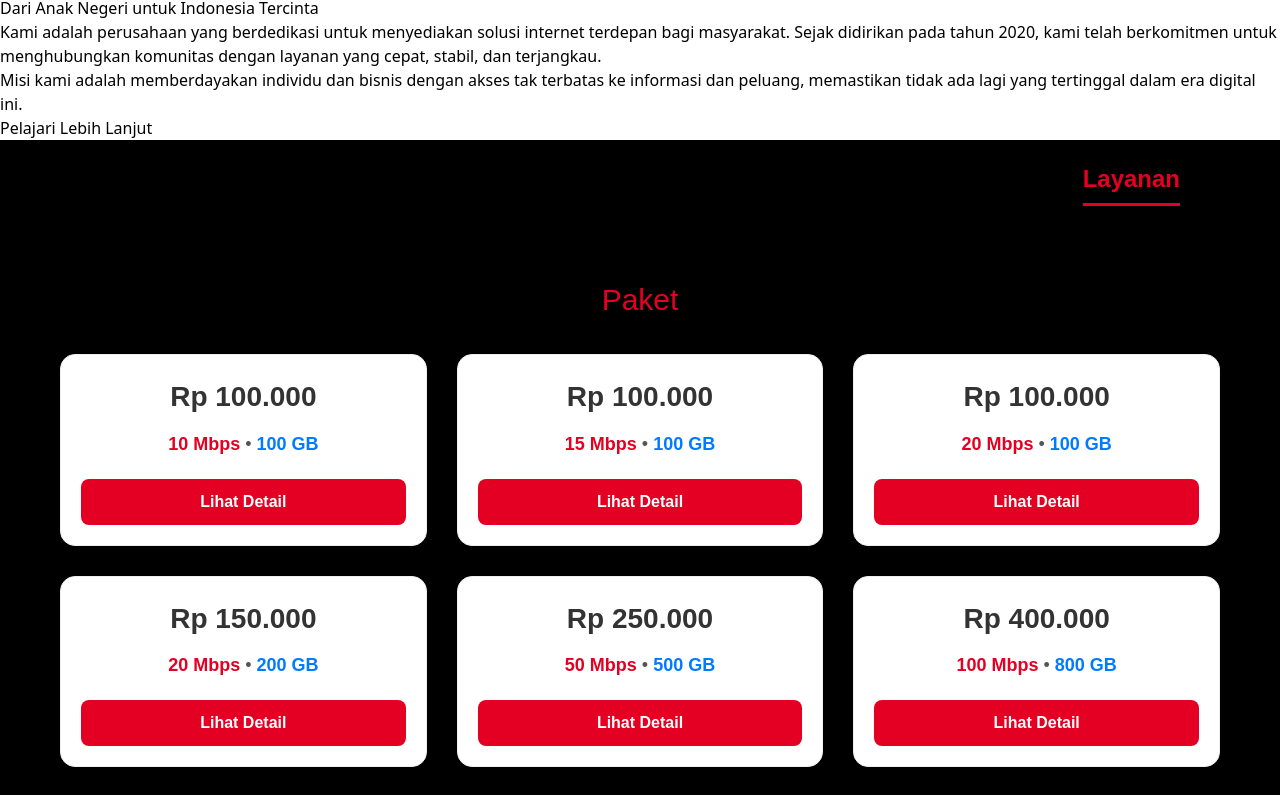
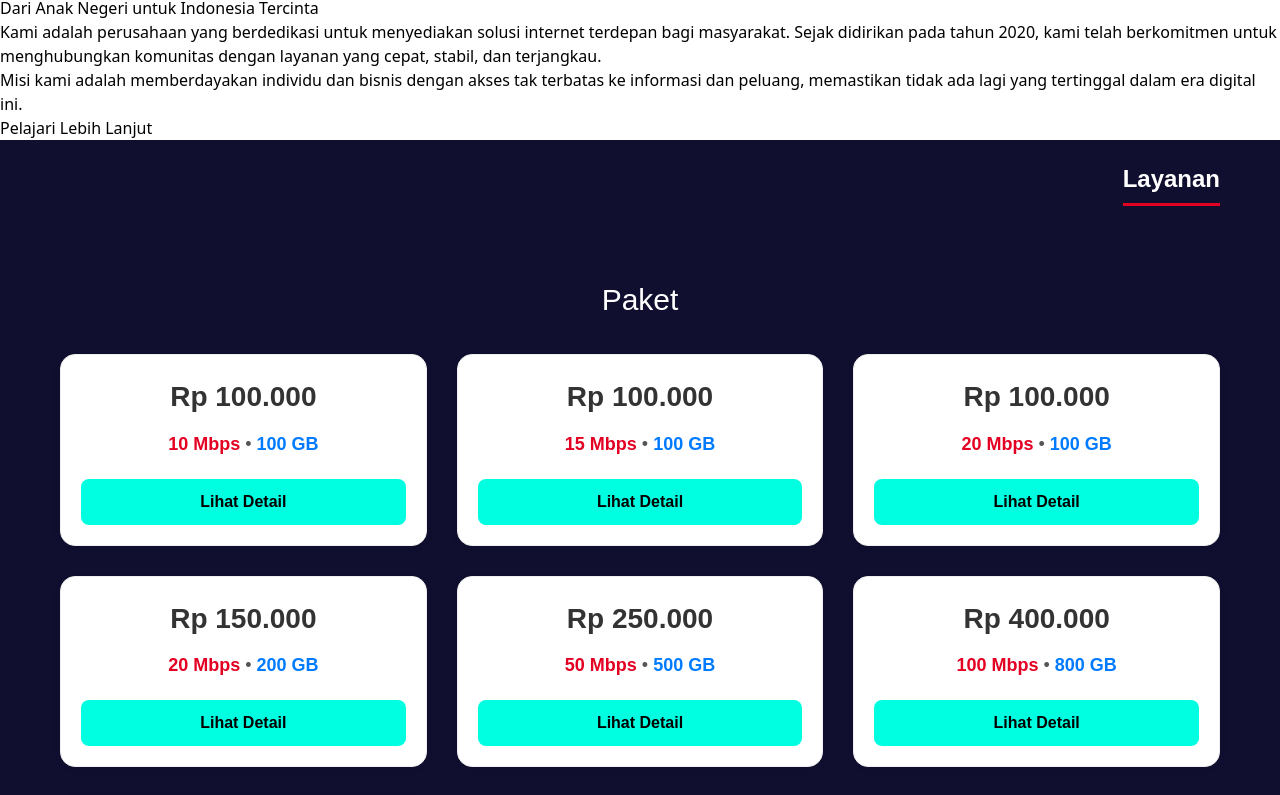
Before and after one commit to WahyuAndikaRahadi/ISP-Project, a React (Vite) app: page / in a window 1280 px wide. Shown: the part 1376-2171 px from the top of the page. Built offline with nearby package versions, Linux system fonts and the light colour scheme; no server answers.

Commit message:
update services

```diff
--- a/src/sections/Service.jsx
+++ b/src/sections/Service.jsx
@@ -1,224 +1,34 @@
-import React, { useState, useEffect } from 'react';
+import React, { useState } from 'react';
 
-// Menggunakan placeholder untuk ikon/gambar.
-// Anda bisa menggantinya dengan path ke aset lokal Anda jika ada.
-const telkomselVideoImage = 'https://placehold.co/400x250/cccccc/333333?text=Telkomsel+Video';
+// Konstanta warna untuk kemudahan kustomisasi
+const telkomselRed = '#E30022';
+const Layananpaket = '#ffffff'
+const dataBlue = '#007bff';
+const buttonAccent1 = '#00FFE1';
+const buttonAccent2 = '#FF00BB';
 
-const Service = () => {
-    // Data Paket SIMPATI (disesuaikan dengan tampilan kartu baru dari screenshot)
-    const simpatiPackages = [
-        {
-            id: 'simpati-gigamax-100k-10m-100g',
-            price: 'Rp 100.000',
-            speed: '10 Mbps',
-            dataAmount: '100 GB',
-            name: 'Paket A' // Nama opsional jika diperlukan
-        },
-        {
-            id: 'simpati-gigamax-100k-15m-100g',
-            price: 'Rp 100.000',
-            speed: '15 Mbps',
-            dataAmount: '100 GB',
-            name: 'Paket B'
-        },
-        {
-            id: 'simpati-gigamax-100k-20m-100g',
-            price: 'Rp 100.000',
-            speed: '20 Mbps',
-            dataAmount: '100 GB',
-            name: 'Paket C'
-        },
-        {
-            id: 'simpati-gigamax-150k-20m-200g',
-            price: 'Rp 150.000',
-            speed: '20 Mbps',
-            dataAmount: '200 GB',
-            name: 'Paket D'
-        },
-        {
-            id: 'simpati-gigamax-250k-50m-500g',
-            price: 'Rp 250.000',
-            speed: '50 Mbps',
-            dataAmount: '500 GB',
-            name: 'Paket E'
-        },
-        {
-            id: 'simpati-gigamax-400k-100m-800g',
-            price: 'Rp 400.000',
-            speed: '100 Mbps',
-            dataAmount: '800 GB',
-            name: 'Paket F'
-        },
-        {
-            id: 'simpati-gigamax-600k-500m-900g',
-            price: 'Rp 600.000',
-            speed: '500 Mbps',
-            dataAmount: '900 GB',
-            name: 'Paket G'
-        }
-    ];
+// Komponen PackageCard
+const PackageCard = ({ packageInfo }) => {
+    const [isHovered, setIsHovered] = useState(false);
 
-    // Data Paket Telkomsel Halo (disesuaikan dengan tampilan kartu baru, contoh saja)
-    const telkomselHaloPackages = [
-        {
-            id: 'halo-reguler-s',
-            price: 'Rp 80.000',
-            speed: '10 Mbps',
-            dataAmount: '50 GB',
-            name: 'Halo S'
-        },
-        {
-            id: 'halo-reguler-m',
-            price: 'Rp 120.000',
-            speed: '25 Mbps',
-            dataAmount: '100 GB',
-            name: 'Halo M'
-        }
-    ];
-
-    // Style inline untuk elemen-elemen
-    const containerStyle = {
-        maxWidth: '1200px',
-        margin: '0 auto',
-        padding: '0 20px',
-    };
-
-    const pageStyle = {
-        fontFamily: "'Poppins', sans-serif",
-        backgroundColor: '#000000',
-        color: '#333',
-        lineHeight: '1.6',
-        paddingTop: '20px', // Memberi sedikit ruang di atas
-    };
-
-    const mainHeaderStyle = {
-        display: 'flex',
-        justifyContent: 'flex-end',
-        gap: '40px',
-        marginBottom: '30px',
-        fontSize: '24px',
-        fontWeight: '600',
-        color: '#555',
-    };
-
-    const headerItemActiveStyle = {
-        color: '#E30022', // Warna merah Telkomsel
-        borderBottom: '3px solid #E30022',
-        paddingBottom: '5px',
-    };
-
-    const heroSectionStyle = {
-        display: 'flex',
-        alignItems: 'center',
-        gap: '40px',
-        backgroundColor: '#000000',
+    const cardStyle = {
+        backgroundColor: '#ffffff',
+        padding: '20px',
         borderRadius: '15px',
-        boxShadow: '0 4px 10px rgba(0,0,0,0.05)',
-        padding: '30px',
-        marginBottom: '40px',
-    };
-
-    const heroImageContainerStyle = {
-        flex: '1',
-        minWidth: '300px',
-        borderRadius: '10px',
-        overflow: 'hidden',
-    };
-
-    const heroImageStyle = {
-        width: '100%',
-        height: 'auto',
-        display: 'block',
-        borderRadius: '10px',
-    };
-
-    const heroContentStyle = {
-        flex: '1',
-        padding: '20px',
-    };
-
-    const heroH2Style = {
-        fontSize: '32px',
-        marginBottom: '10px',
-        color: '#333',
-    };
-
-    const heroPStyle = {
-        fontSize: '18px',
-        color: '#666',
-        marginBottom: '20px',
-    };
-
-    const seeAllPackagesBtnStyle = {
-        backgroundColor: '#E30022', // Warna merah Telkomsel
-        color: '#fff',
-        border: 'none',
-        padding: '12px 25px',
-        borderRadius: '8px',
-        cursor: 'pointer',
-        fontSize: '18px',
-        fontWeight: '600',
-        transition: 'background-color 0.3s ease',
-    };
-
-    const packageSectionStyle = {
-        padding: '40px 0',
-        marginBottom: '40px',
-    };
-
-    const sectionTitleStyle = {
-        fontSize: '30px',
-        marginBottom: '30px',
-        color: '#E30022', // Warna merah Telkomsel
-        textAlign: 'center',
-    };
-
-    const packageGridStyle = {
-        display: 'grid',
-        gridTemplateColumns: 'repeat(auto-fit, minmax(280px, 1fr))',
-        gap: '30px',
-    };
-
-    // --- Gaya untuk Card Baru ---
-    const newPackageCardStyle = {
-        backgroundColor: '#ffffff',
-        padding: '20px', // Padding lebih kecil dari sebelumnya
-        borderRadius: '15px',
-        boxShadow: '0 2px 8px rgba(0,0,0,0.05)',
+        boxShadow: isHovered ? '0 6px 15px rgba(0,0,0,0.15)' : '0 2px 8px rgba(0,0,0,0.05)',
         textAlign: 'center',
         display: 'flex',
         flexDirection: 'column',
         justifyContent: 'space-between',
         height: 'auto',
-        border: '1px solid #eee', // Border tipis seperti di gambar
+        border: '1px solid #eee',
+        transition: 'transform 0.3s ease, box-shadow 0.3s ease',
+        transform: isHovered ? 'translateY(-5px)' : 'translateY(0)',
     };
 
-    const newPackagePriceStyle = {
-        fontSize: '28px',
-        fontWeight: '700',
-        color: '#333',
-        marginBottom: '10px',
-    };
-
-    const newPackageSpeedDataStyle = {
-        fontSize: '18px',
-        color: '#555',
-        marginBottom: '20px',
-    };
-
-    const newPackageSpeedLabelStyle = {
-        fontWeight: '600',
-        color: '#E30022', // Warna merah untuk Mbps
-    };
-
-    const newPackageDataLabelStyle = {
-        fontWeight: '600',
-        color: '#007bff', // Warna biru untuk GB (contoh, bisa disesuaikan)
-    };
-
-    const newLihatDetailBtnStyle = {
-        backgroundColor: '#E30022',
-        color: '#fff',
+    const buttonStyle = {
+        backgroundColor: isHovered ? buttonAccent2 : buttonAccent1,
+        color: '#000',
         border: 'none',
         padding: '10px 20px',
         borderRadius: '8px',
@@ -228,45 +38,25 @@ const Service = () => {
         transition: 'background-color 0.3s ease',
         width: '100%',
     };
-    // --- Akhir Gaya Card Baru ---
-
-
-    const footerStyle = {
-        backgroundColor: '#333',
-        color: '#fff',
-        textAlign: 'center',
-        padding: '25px 0',
-        fontSize: '15px',
-    };
-
-    // Komponen PackageCard yang diperbarui
-    const PackageCard = ({ packageInfo }) => {
-        const [hovered, setHovered] = useState(false);
-
-        const cardHoverStyle = {
-            transform: 'translateY(-5px)',
-            boxShadow: '0 6px 15px rgba(0,0,0,0.15)',
-        };
 
     return (
         <div
-                style={{
-                    ...newPackageCardStyle, // Menggunakan gaya kartu baru
-                    ...(hovered ? cardHoverStyle : {}),
-                }}
-                onMouseEnter={() => setHovered(true)}
-                onMouseLeave={() => setHovered(false)}
+            style={cardStyle}
+            onMouseEnter={() => setIsHovered(true)}
+            onMouseLeave={() => setIsHovered(false)}
         >
             <div>
-                    <p style={newPackagePriceStyle}>{packageInfo.price}</p>
-                    <p style={newPackageSpeedDataStyle}>
-                        <span style={newPackageSpeedLabelStyle}>{packageInfo.speed}</span> &bull; <span style={newPackageDataLabelStyle}>{packageInfo.dataAmount}</span>
+                <p style={{ fontSize: '28px', fontWeight: '700', color: '#333', marginBottom: '10px' }}>
+                    {packageInfo.price}
+                </p>
+                <p style={{ fontSize: '18px', color: '#555', marginBottom: '20px' }}>
+                    {/* Menggunakan tag <span> terpisah untuk warna Mbps dan GB */}
+                    <span style={{ fontWeight: '600', color: telkomselRed }}>{packageInfo.speed}</span> &bull; <span style={{ fontWeight: '600', color: dataBlue }}>{packageInfo.dataAmount}</span>
                 </p>
             </div>
             <div>
                 <button
-                        className="lihat-detail-btn-hover" // Kelas untuk hover CSS
-                        style={newLihatDetailBtnStyle}
+                    style={buttonStyle}
                     onClick={() => alert(`Melihat detail paket ${packageInfo.name || packageInfo.id}`)}
                 >
                     Lihat Detail
@@ -276,137 +66,53 @@ const Service = () => {
     );
 };
 
-    // Menginjeksikan gaya global dan media queries menggunakan useEffect
-    useEffect(() => {
-        const styleSheet = document.createElement("style");
-        styleSheet.type = "text/css";
-        styleSheet.innerText = `
-            body { margin: 0; padding: 0; box-sizing: border-box; } /* Reset margin browser global */
+// Komponen utama Service
+const Service = () => {
+    const simpatiPackages = [
+        { id: 'simpati-gigamax-100k-10m-100g', price: 'Rp 100.000', speed: '10 Mbps', dataAmount: '100 GB', name: 'Paket A' },
+        { id: 'simpati-gigamax-100k-15m-100g', price: 'Rp 100.000', speed: '15 Mbps', dataAmount: '100 GB', name: 'Paket B' },
+        { id: 'simpati-gigamax-100k-20m-100g', price: 'Rp 100.000', speed: '20 Mbps', dataAmount: '100 GB', name: 'Paket C' },
+        { id: 'simpati-gigamax-150k-20m-200g', price: 'Rp 150.000', speed: '20 Mbps', dataAmount: '200 GB', name: 'Paket D' },
+        { id: 'simpati-gigamax-250k-50m-500g', price: 'Rp 250.000', speed: '50 Mbps', dataAmount: '500 GB', name: 'Paket E' },
+        { id: 'simpati-gigamax-400k-100m-800g', price: 'Rp 400.000', speed: '100 Mbps', dataAmount: '800 GB', name: 'Paket F' },
+        { id: 'simpati-gigamax-600k-500m-900g', price: 'Rp 600.000', speed: '500 Mbps', dataAmount: '900 GB', name: 'Paket G' },
+    ];
 
-            /* Hover states dan pseudo-elements */
-            .see-all-packages-btn-hover:hover {
-                background-color: #A0001A !important; /* Merah lebih gelap */
-            }
-            .lihat-detail-btn-hover:hover {
-                background-color: #A0001A !important; /* Merah lebih gelap */
-            }
+    const containerStyle = { maxWidth: '1200px', margin: '0 auto', padding: '0 20px' };
+    const pageStyle = { fontFamily: "'Poppins', sans-serif", backgroundColor: '#100F2F', color: '#333', lineHeight: '1.6', paddingTop: '20px' };
+    const mainHeaderStyle = { display: 'flex', justifyContent: 'flex-end', gap: '40px', marginBottom: '30px', fontSize: '24px', fontWeight: '600', color: '#555' };
 
-            /* Media Queries */
-            @media (max-width: 900px) {
-                .hero-section-responsive {
-                    flex-direction: column;
-                    text-align: center;
-                }
-                .hero-content-responsive {
-                    padding: 0;
-                }
-                .hero-image-container-responsive {
-                    width: 100%;
-                }
-            }
-
-            @media (max-width: 768px) {
-                .main-header-responsive {
-                    flex-direction: column;
-                    align-items: center;
-                    gap: 15px;
-                }
-                .main-header-item-responsive {
-                    font-size: 20px;
-                }
-                .hero-h2-responsive {
-                    font-size: 28px !important;
-                }
-                .hero-p-responsive {
-                    font-size: 16px !important;
-                }
-                .package-grid-responsive {
-                    grid-template-columns: 1fr !important;
-                }
-                .section-title-responsive {
-                    font-size: 24px !important;
-                }
-                /* Gaya kartu baru mungkin tidak memerlukan penyesuaian ukuran font spesifik ini */
-                /* .package-data-responsive { font-size: 30px !important; } */
-                /* .package-price-responsive { font-size: 24px !important; } */
-            }
-
-            @media (max-width: 480px) {
-                .hero-h2-responsive {
-                    font-size: 24px !important;
-                }
-                .hero-p-responsive {
-                    font-size: 14px !important;
-                }
-                .see-all-packages-btn-responsive {
-                    font-size: 16px !important;
-                    padding: 10px 20px !important;
-                }
-                /* Gaya kartu baru mungkin tidak memerlukan penyesuaian ukuran font spesifik ini */
-                /* .package-name-responsive { font-size: 20px !important; } */
-            }
-        `;
-        document.head.appendChild(styleSheet);
-
-        // Menambahkan kelas untuk gaya hover
-        document.querySelectorAll('button').forEach(btn => {
-            if (btn.textContent === 'Lihat semua paket') {
-                btn.classList.add('see-all-packages-btn-hover');
-            } else if (btn.textContent === 'Lihat Detail') { // Perubahan teks tombol
-                btn.classList.add('lihat-detail-btn-hover');
-            }
-        });
-
-        // Fungsi untuk menerapkan kelas responsif secara dinamis
-        const applyResponsiveClasses = () => {
-            const width = window.innerWidth;
-
-            // Header
-            document.querySelector('[data-main-header]')?.classList.toggle('main-header-responsive', width <= 768);
-            document.querySelectorAll('[data-header-item]').forEach(item => item.classList.toggle('main-header-item-responsive', width <= 768));
-
-            // Hero Section
-            document.querySelector('[data-hero-section]')?.classList.toggle('hero-section-responsive', width <= 900);
-            document.querySelector('[data-hero-image-container]')?.classList.toggle('hero-image-container-responsive', width <= 900);
-            document.querySelector('[data-hero-content]')?.classList.toggle('hero-content-responsive', width <= 900);
-            document.querySelector('[data-hero-h2]')?.classList.toggle('hero-h2-responsive', width <= 768);
-            document.querySelector('[data-hero-p]')?.classList.toggle('hero-p-responsive', width <= 768);
-            document.querySelector('[data-see-all-packages-btn]')?.classList.toggle('see-all-packages-btn-responsive', width <= 480);
-
-            // Package Sections
-            document.querySelectorAll('[data-section-title]').forEach(title => title.classList.toggle('section-title-responsive', width <= 768));
-            document.querySelectorAll('[data-package-grid]').forEach(grid => grid.classList.toggle('package-grid-responsive', width <= 768));
-            // Gaya kartu baru mungkin tidak memerlukan penyesuaian ukuran font spesifik ini, jadi data-attribute terkait dihapus dari sini.
+    // Gaya terpisah untuk kata "Layanan"
+    const headerItemActiveStyle = {
+        color: Layananpaket,
+        borderBottom: `3px solid ${telkomselRed}`,
+        paddingBottom: '5px'
     };
 
-        applyResponsiveClasses();
-        window.addEventListener('resize', applyResponsiveClasses);
+    // Gaya terpisah untuk kata "Paket"
+    const sectionTitleStyle = {
+        fontSize: '30px',
+        marginBottom: '30px',
+        color: Layananpaket,
+        textAlign: 'center'
+    };
 
-        return () => {
-            document.head.removeChild(styleSheet);
-            window.removeEventListener('resize', applyResponsiveClasses);
-        };
-    }, []);
+    const packageGridStyle = { display: 'grid', gridTemplateColumns: 'repeat(auto-fit, minmax(280px, 1fr))', gap: '30px' };
 
     return (
         <div style={pageStyle}>
             <main style={containerStyle}>
-                {/* Header Utama (SIMPATI, Telkomsel Halo) */}
-                <div style={mainHeaderStyle} data-main-header>
-                    <span style={headerItemActiveStyle} data-header-item>Layanan</span>
-                    <span style={{...headerItemActiveStyle, color: '#555', borderBottom: 'none'}} data-header-item></span> {/* Telkomsel Halo tidak aktif di gambar */}
+                <div style={mainHeaderStyle}>
+                    <span style={headerItemActiveStyle}>Layanan</span>
                 </div>
-
-                {/* Bagian Paket SIMPATI */}
-                <section style={packageSectionStyle}>
-                    <h2 style={sectionTitleStyle} data-section-title>Paket</h2>
-                    <div style={packageGridStyle} data-package-grid>
+                <section style={{ padding: '40px 0', marginBottom: '40px' }}>
+                    <h2 style={sectionTitleStyle}>Paket</h2>
+                    <div style={packageGridStyle}>
                         {simpatiPackages.map(pkg => (
                             <PackageCard key={pkg.id} packageInfo={pkg} />
                         ))}
                     </div>
                 </section>
-
             </main>
         </div>
     );
```
Lines whose indentation alone changed are shown as unchanged.
